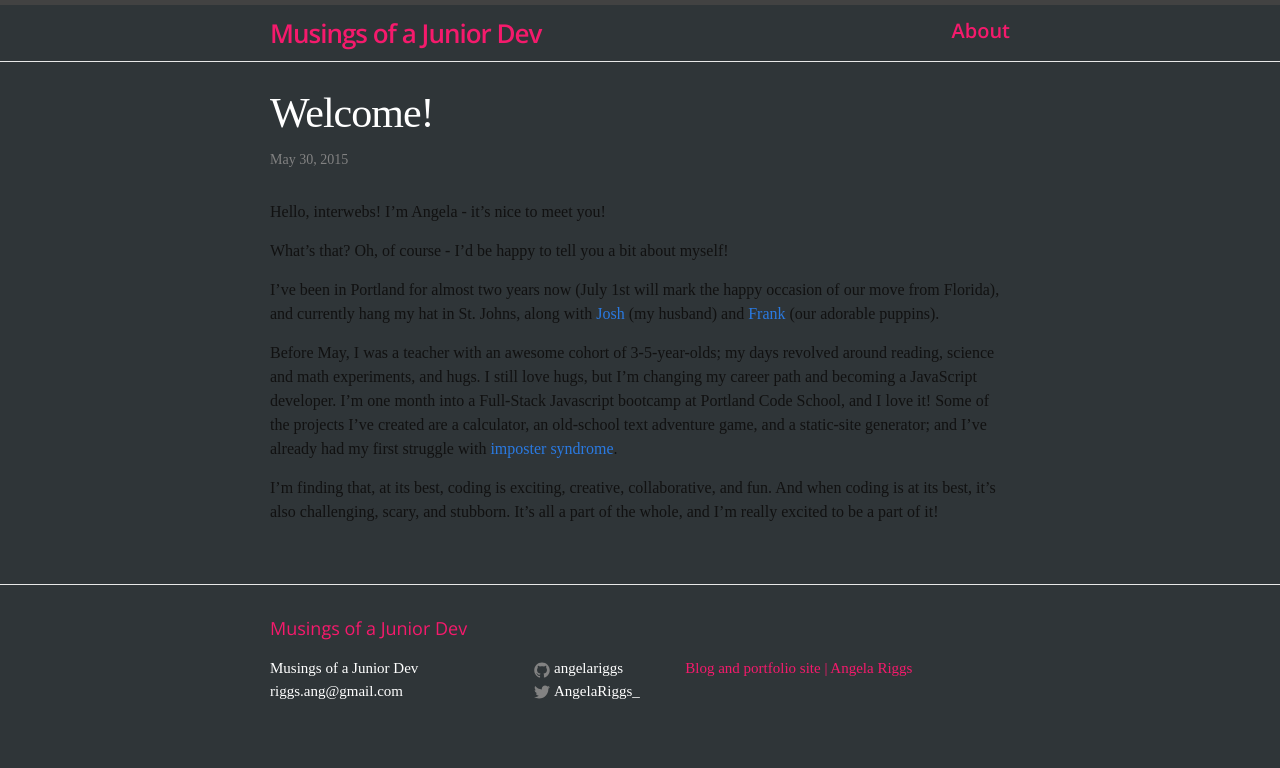
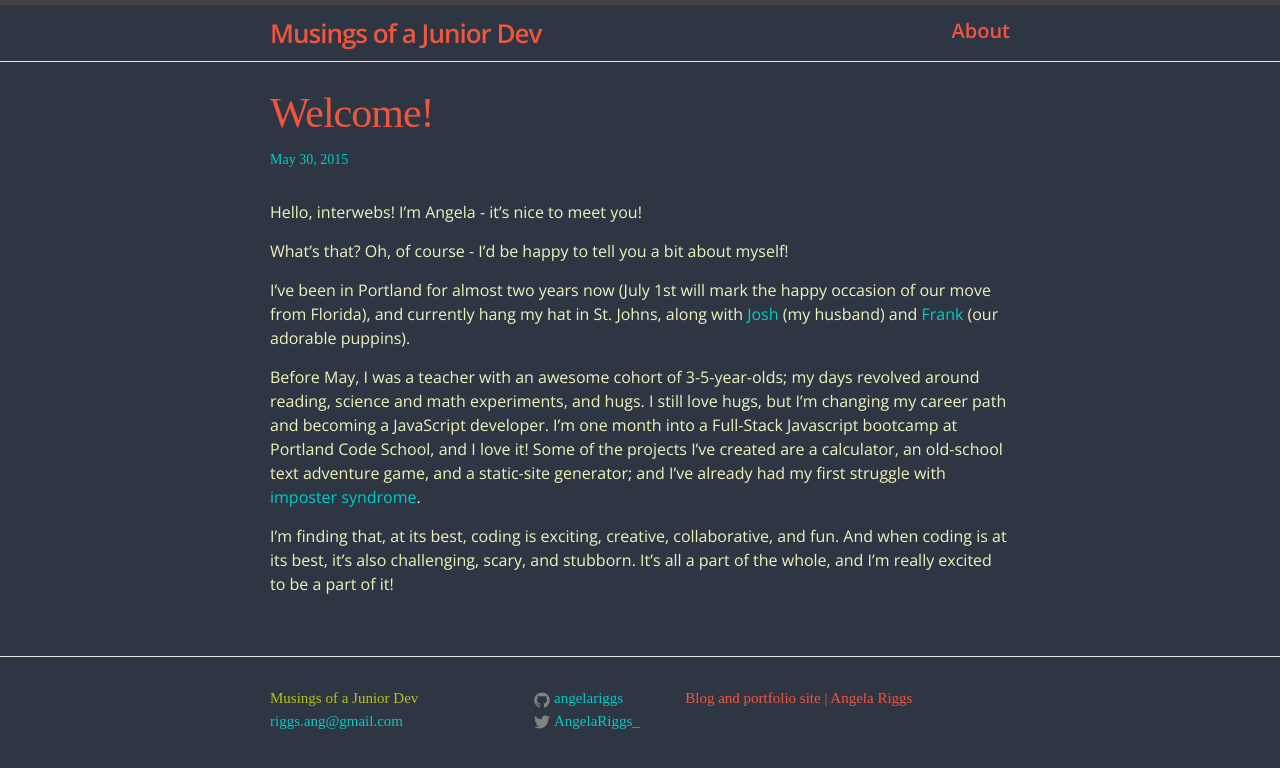
Before and after one commit to angelariggs/angelariggs.github.io, a Jekyll site: the page built from _posts/2015-05-22-welcome-to-jekyll.markdown, in a window 1280 px wide. Shown: the top 768 px of the page. Built offline with Jekyll 4.4.1, drawn with Linux system fonts in a browser that asks for light colours; some web fonts are replaced.

```diff
--- a/_includes/footer.html
+++ b/_includes/footer.html
@@ -2,7 +2,7 @@
 
   <div class="wrapper">
 
-    <h2 class="footer-heading">{{ site.title }}</h2>
+    <!-- <h2 class="footer-heading">{{ site.title }}</h2> -->
 
     <div class="footer-col-wrapper">
       <div class="footer-col  footer-col-1">
--- a/_sass/_base.scss
+++ b/_sass/_base.scss
@@ -4,11 +4,15 @@
 
 /*@import url(http://fonts.googleapis.com/css?family=Stint+Ultra+Expanded|Ultra|Slabo+13px);*/
 @import url(http://fonts.googleapis.com/css?family=Gentium+Book+Basic:400,400italic,700|Open+Sans:700,600,400);
+@import url(http://fonts.googleapis.com/css?family=Stint+Ultra+Expanded|Slabo+13px|Ultra);
+
 
 /*
-coral: #ff5f60;
-pink: #f51a6c;
-grey: #2F3538;
+teal: #00cdc6;
+gray: #2e3643;
+yellow: #eef3bc;
+lime green: #b6c11d;
+orange: #f0563e;
 */
 
 /*
@@ -40,10 +44,11 @@
     font-size: $base-font-size;
     line-height: $base-line-height;
     font-weight: 300;
-    color: $text-color;
-    background-color: #2F3538;
+    background-color: $gray;
+    background-color: #2e3643;
     -webkit-text-size-adjust: 100%;
 }
+
 
 /********************
 Header
@@ -51,13 +56,13 @@
 
 body header.site-header div.wrapper a.site-title {
     font-family: 'Open Sans', sans-serif;
-    color: #f51a6c;
+    color: $orange;
     font-weight: 600;
 }
 
 body header.site-header div.wrapper nav.site-nav div.trigger a {
     font-family: 'Open Sans', sans-serif;
-    color: #f51a6c;
+    color: $orange;
     font-weight: 600;
     font-size: 20px;
 }
@@ -67,26 +72,34 @@
 ********************/
 body div.page-content div.wrapper div.home h1 {
     font-family: 'Open Sans', sans-serif;
-    color: #f51a6c;
+    font-size: 25px;
+    color: #f0563e;
     font-weight: 600;
 }
 
 body div.page-content div.wrapper div.home ul {
-    font-family: 'Gentium Book Basic', serif;
+    font-family: 'Slabo 13px', serif;
 }
 
 body div div div.home ul.post-list li h2 a {
-    font-family: 'Gentium Book Basic', serif;
-    color: #f51a6c;
+    font-family: 'Slabo 13px', serif;
+    font-size: 20px;
+    color: $teal;
 }
 
 body div div div.home ul.post-list li span.post-meta {
+    font-family: 'Slabo 13px', serif;
     font-size: 20px;
-    color: #fff;
+    color: $yellow;
+}
+
+body div div div.post header.post-header p.post-meta {
+    font-family: 'Slabo 13px', serif;
+    color: $teal;
 }
 
 body div div div.home ul.post-list li h2 a:hover {
-    color: #fff;
+    color: $green;
     text-decoration: none;
 }
 
@@ -99,32 +112,32 @@
 }
 
 body footer div div div ul.contact-list li {
-    font-family: 'Gentium Book Basic', serif;
-    color: #fff;
+    font-family: 'Slabo 13px', serif;
+    color: $green;
 }
 
 body footer div div div ul.contact-list li a {
-    font-family: 'Gentium Book Basic', serif;
-    color: #fff;
+    font-family: 'Slabo 13px', serif;
+    color: $teal;
 }
 
 body footer div div div ul.contact-list li a:hover {
-    font-family: 'Gentium Book Basic', serif;
-    color: #f51a6c;
+    font-family: 'Slabo 13px', serif;
+    color: $green;
 }
 
-body footer div div div ul li a span.username {
-    color: #fff;
-    font-family: 'Gentium Book Basic', serif;
+body footer ul li span.username {
+    color: $teal;
+    font-family: 'Slabo 13px', serif;
 }
 
-body footer div div div ul li a:hover span.username {
-    color: #f51a6c;
+body footer div div div ul li a:hover {
+    color: #green;
 }
 
 body footer div div div.footer-col.footer-col-3 p {
-    font-family: 'Gentium Book Basic', serif;
-    color: #f51a6c;
+    font-family: 'Slabo 13px', serif;
+    color: $orange;
 }
 
 
@@ -133,8 +146,23 @@
 ********************/
 
 body div div div.post header.post-header h1 {
-    color: #fff;
-    font-family: 'Gentium Book Basic', serif;
+    color: $orange;
+    font-family: 'Slabo 13px', serif;
+}
+
+body .post-content p {
+    font-family: 'Open Sans', sans-serif;
+    color: $yellow;
+}
+
+body div div.wrapper div.post article.post-content a {
+    font-family: 'Open Sans', sans-serif;
+    color: $teal;
+}
+
+body div div.wrapper div.post article.post-content p a:hover {
+    font-family: 'Open Sans', sans-serif;
+    color: $green;
 }
 
 
--- a/css/main.scss
+++ b/css/main.scss
@@ -12,6 +12,12 @@
 $base-line-height: 1.5;
 
 $spacing-unit:     30px;
+
+$teal:             #00cdc6;
+$gray:             #2e3643;
+$yellow:           #eef3bc;
+$green:       #b6c11d;
+$orange:           #f0563e;
 
 $text-color:       #111;
 $background-color: #fdfdfd;
```
Also changed, not shown: _drafts/storify-draft.markdown (added, +11 -0 lines), _posts/2015-06-11-jokes.markdown (added, +11 -0 lines), 7 other files.
